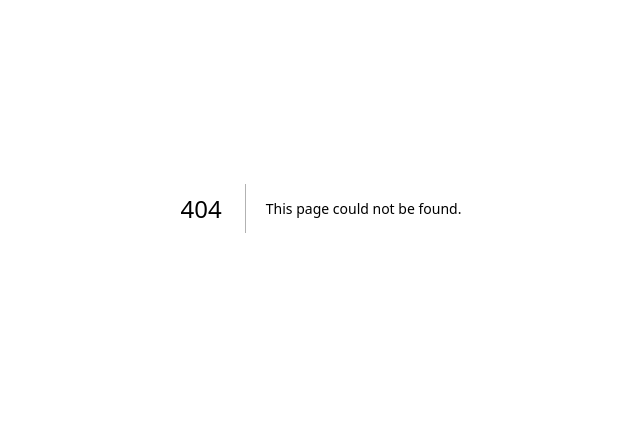
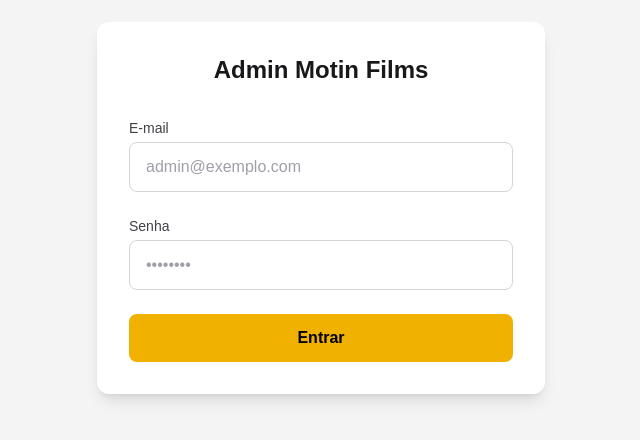
Before and after one commit to fernandopaivadev/desafio-m2z, a Next.js app: page /admin/login in a window 1280 px wide. Before the commit this address had no page. Shown: the part 192-632 px from the top of the page, without its empty margins (319-959 px from the left). Built offline with nearby package versions, Linux system fonts and the light colour scheme.

Commit message:
feat: add admin login page

```diff
--- /dev/null
+++ b/src/app/admin/login/page.tsx
@@ -0,0 +1,83 @@
+'use client';
+
+import { useState } from 'react';
+import { useRouter } from 'next/navigation';
+import Button from '@/components/ui/Button';
+import Input from '@/components/ui/Input';
+
+export default function LoginPage() {
+  const [email, setEmail] = useState('');
+  const [password, setPassword] = useState('');
+  const [status, setStatus] = useState<'idle' | 'loading' | 'success' | 'error'>('idle');
+  const [errorMsg, setErrorMsg] = useState('');
+  const router = useRouter();
+
+  const handleSubmit = async (e: React.FormEvent) => {
+    e.preventDefault();
+    setStatus('loading');
+    setErrorMsg('');
+
+    try {
+      const res = await fetch('/api/auth', {
+        method: 'POST',
+        headers: { 'Content-Type': 'application/json' },
+        body: JSON.stringify({ email, password, action: 'login' }),
+      });
+
+if (!res.ok) {
+        const data = await res.json();
+        setErrorMsg(data.error || 'Erro ao fazer login');
+        setStatus('error');
+        return;
+      }
+
+      setStatus('success');
+      setTimeout(() => {
+        router.push('/admin');
+      }, 1000);
+    } catch {
+      setErrorMsg('Erro de conexão');
+      setStatus('error');
+    }
+  };
+
+  return (
+    <div className="min-h-screen flex items-center justify-center bg-zinc-100">
+      <div className="w-full max-w-md p-8 bg-white rounded-xl shadow-lg">
+        <h1 className="text-2xl font-bold text-center text-zinc-900 mb-8">
+          Admin Motin Films
+        </h1>
+
+        <form onSubmit={handleSubmit} className="space-y-6">
+          <Input
+            label="E-mail"
+            id="email"
+            type="email"
+            value={email}
+            onChange={(e) => setEmail(e.target.value)}
+            required
+            placeholder="admin@exemplo.com"
+          />
+
+          <Input
+            label="Senha"
+            id="password"
+            type="password"
+            value={password}
+            onChange={(e) => setPassword(e.target.value)}
+            required
+            placeholder="••••••••"
+          />
+
+          {status === 'error' && (
+            <p className="text-red-500 text-sm">{errorMsg}</p>
+          )}
+
+          <Button type="submit" isLoading={status === 'loading'} className="w-full">
+            Entrar
+          </Button>
+        </form>
+      </div>
+    </div>
+  );
+}
```
